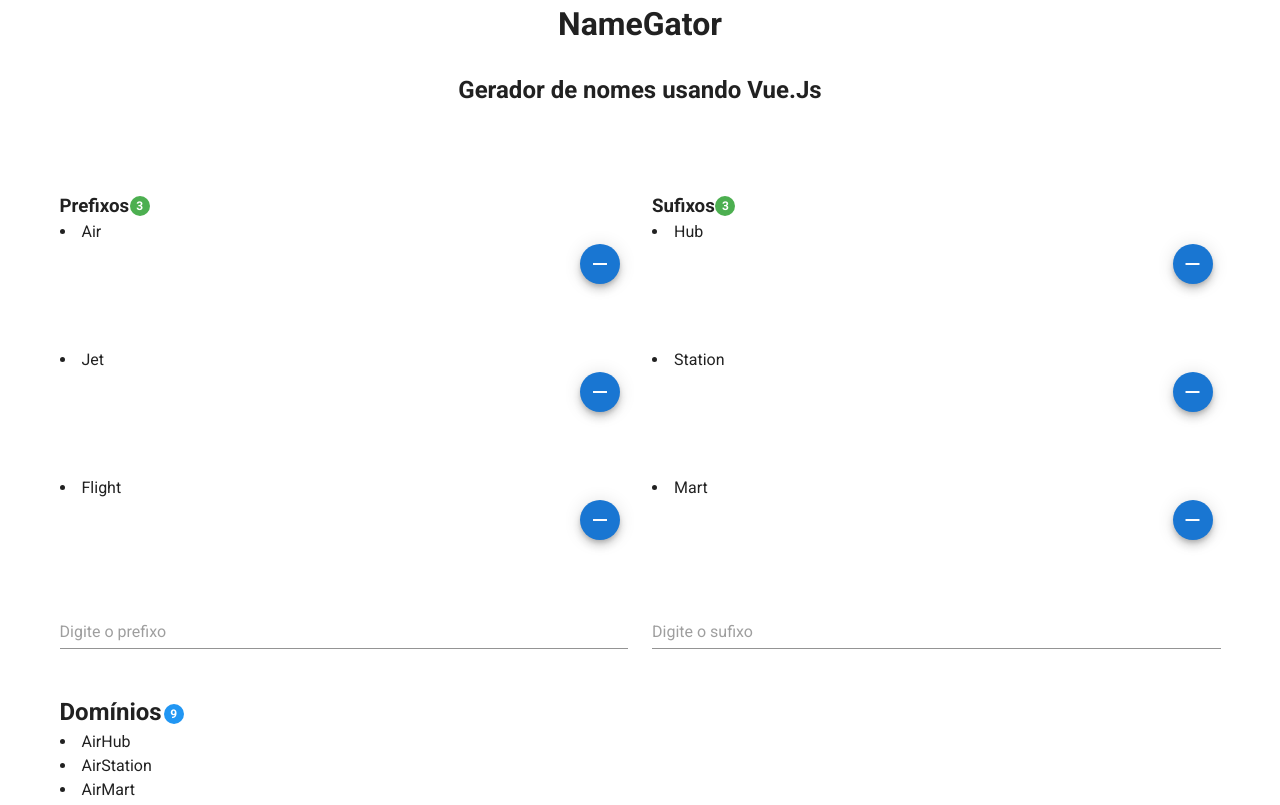
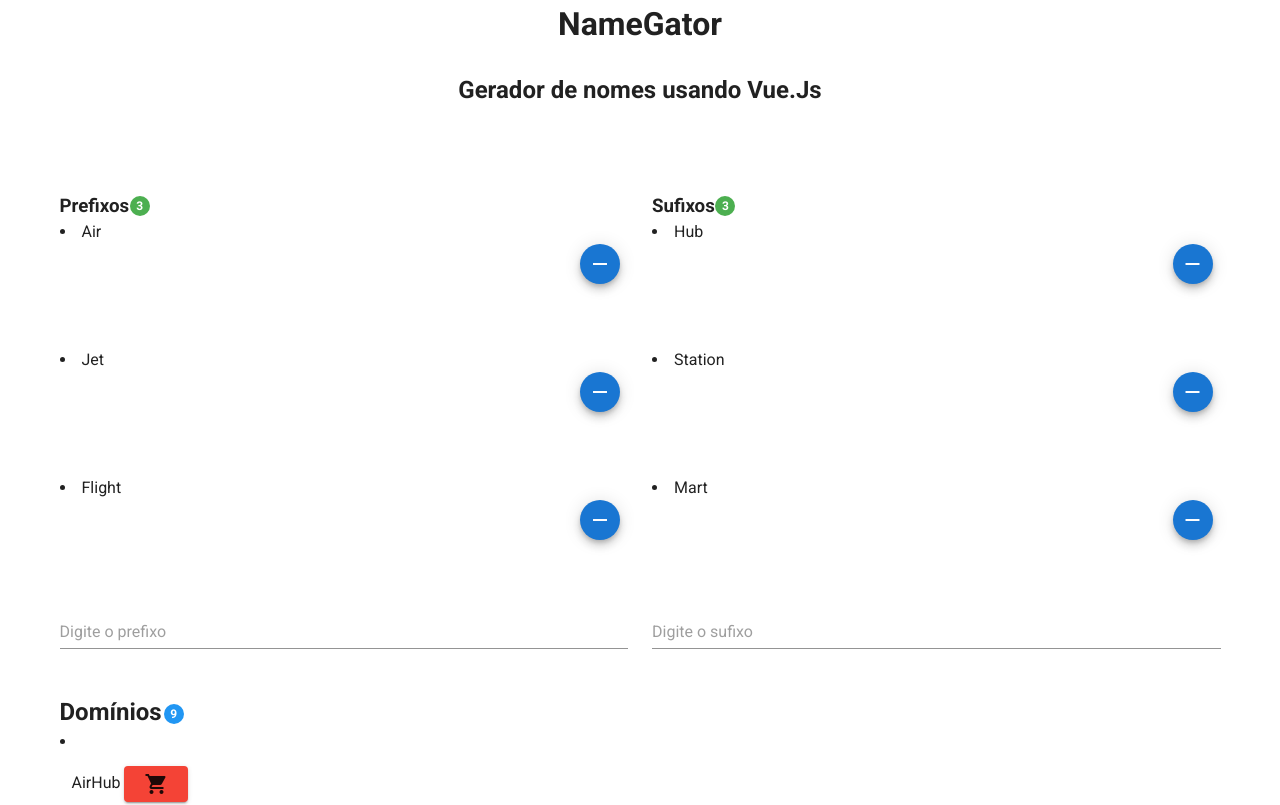
Before and after one commit to hugopedro/vue-graphql-node, a Vue app: page / in a window 1280 px wide. Shown: the top 805 px of the page. Built offline with nearby package versions, Linux system fonts and the light colour scheme.

Commit message:
#3 Lifecycle Hooks e Computed Properties

```diff
--- a/src/components/HelloWorld.vue
+++ b/src/components/HelloWorld.vue
@@ -44,8 +44,11 @@
     <h2>Domínios <v-badge color="blue" :content=domains.length></v-badge></h2>
     <v-row>
       <v-col>
-        <li class="list-group-item" v-for="domain in domains" :key="domain">
-          {{ domain }}
+        <li class="list-group-item" v-for="domain in domains" :key="domain.name">
+          <v-col>
+            {{ domain.name }}
+            <v-btn color="red" v-bind:href="domain.checkout" target="_blank"><v-icon>mdi-cart</v-icon></v-btn>
+          </v-col>
         </li>
       </v-col>
     </v-row>
@@ -60,38 +63,45 @@
     prefix: "",
     sufix: "",
     prefixes: ['Air', 'Jet', 'Flight'],
-    sufixes: ['Hub', 'Station', 'Mart'],
-    domains: ['AirHub', 'AirStation', 'AirMart', 'JetHub', 'JetStation', 'JetMart', 'FlightHub', 'FlightStation', 'FlightMart']
+    sufixes: ['Hub', 'Station', 'Mart']
   }),
   methods: {
     addPrefix(prefix) {
       this.prefixes.push(prefix);
       this.prefix = "";
-      this.generate();
+
     },
     deletePrefix(prefix) {
       this.prefixes.splice(this.prefixes.indexOf(prefix), 1);
-      this.generate();
+
     },
     addSufix(sufix) {
       this.sufixes.push(sufix);
       this.sufix = "";
-      this.generate();
+
     },
     deleteSufix(sufix) {
       this.sufixes.splice(this.sufixes.indexOf(sufix), 1);
-      this.generate();
+
     },
-    generate() {
-      this.domains = [];
+  },
+  computed: { //o bom do computed é que só atualiza na hora certa, evitando gargalos
+    domains() {
+      const domains = [];
       for (const prefix of this.prefixes) {
         for (const sufix of this.sufixes) {
-          this.domains.push(prefix + sufix);
+          const name = prefix + sufix;
+          const url = name.toLowerCase();
+          const checkout = `https://checkout.hostgator.com.br/?a=adds&sld=${url}&tld=.com.br`
+          domains.push({
+            name, checkout,
+          });
         }
       }
+      return domains;
     }
   }
-};
+}
 </script>
 
 <style>
```
